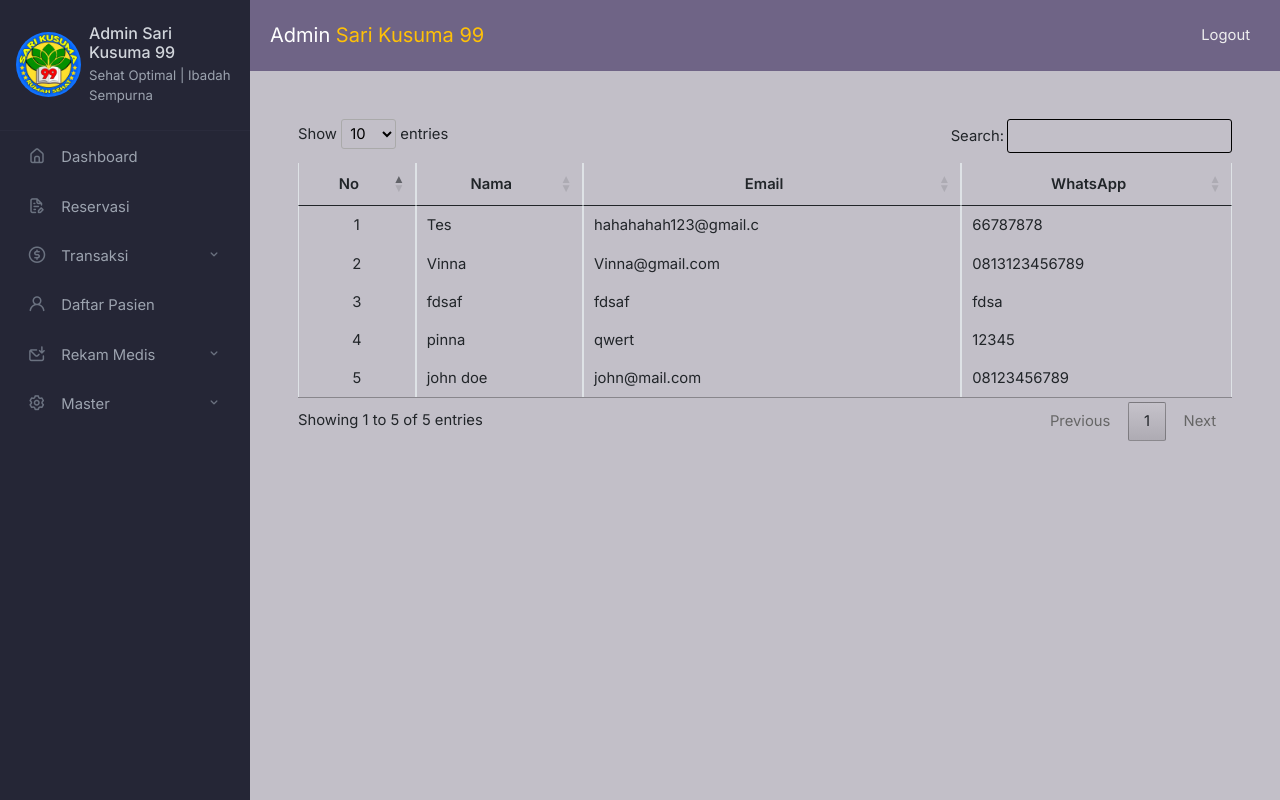
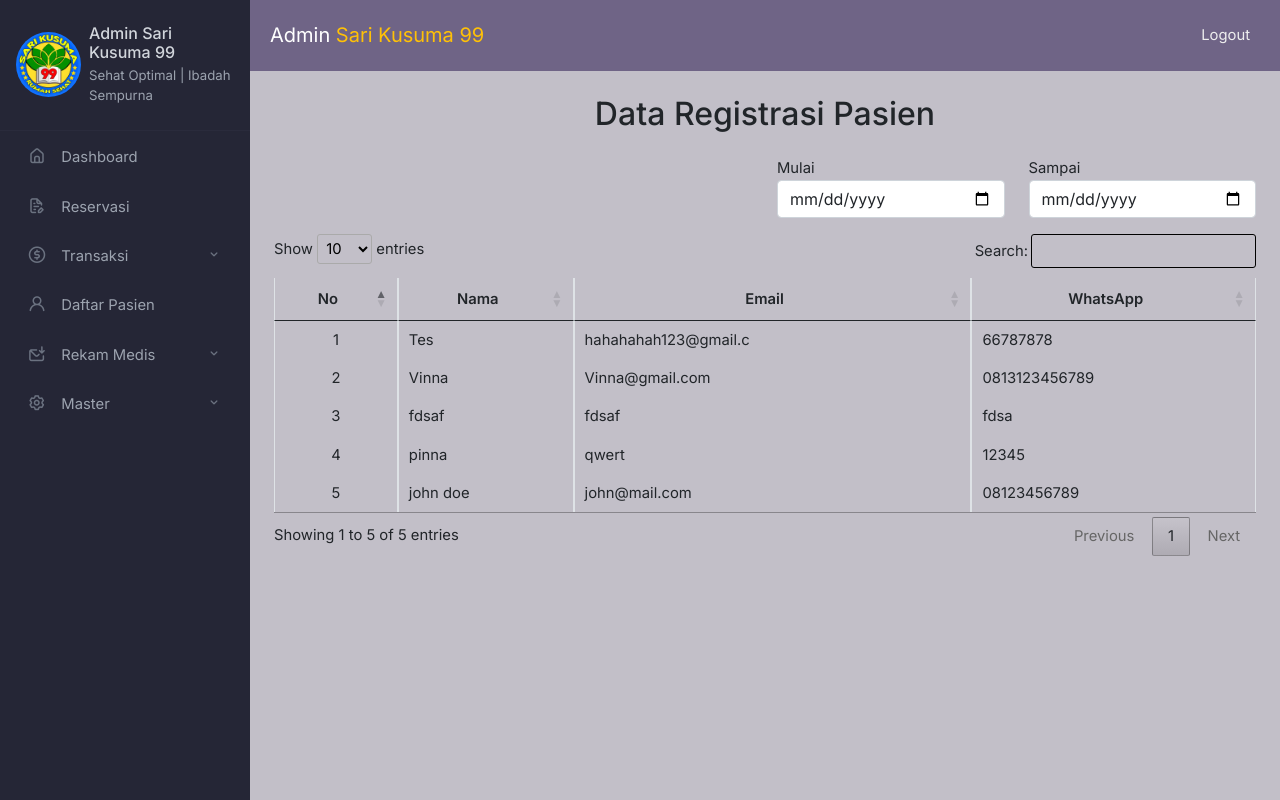
Before and after one commit to maulanaakram919/sarikusuma3, a CodeIgniter app: page /database/index.php/admin/detail_user in a window 1280 px wide. Run offline with CodeIgniter, Linux system fonts and the light colour scheme; a user stored in the database is signed in; data comes from the database, SQL or seed files in the repository; some libraries are stand-ins or nearby versions.

Commit message:
update judul halaman

```diff
--- a/application/controllers/Admin.php
+++ b/application/controllers/Admin.php
@@ -820,4 +820,18 @@ class Admin extends CI_Controller
 		$res = $this->db->get_where('data_user', ['no_ktp' => $cari])->row_array();
 		echo json_encode($res);
 	}
+
+	public function userRegistered()
+	{
+		$mulai = date("d-m-Y", strtotime($this->input->post('mulai')));
+		$sampai = date("d-m-Y", strtotime($this->input->post('sampai')));
+		$resUserRegistered = $this->Admin_model->userRegistered($mulai, $sampai)->result_array();
+		$resReservasi = $this->Admin_model->tableReservasi($mulai, $sampai)->result_array();
+		echo json_encode(
+			[
+				'userRegistered' => $resUserRegistered,
+				'reservasi' => $resReservasi
+			]
+		);
+	}
 }
--- a/application/models/Admin_model.php
+++ b/application/models/Admin_model.php
@@ -118,4 +118,38 @@ class Admin_model extends CI_Model
         $res = $this->db->query($query)->result_array();
         return $res;
     }
+
+
+    public function userRegistered($mulai, $sampai)
+    {
+        $query = "  SELECT
+                    *
+                    FROM
+                    data_user
+                    WHERE
+                    date_created BETWEEN '" . $mulai . "' AND '" . $sampai . "'";
+
+        $res = $this->db->query($query);
+        return $res;
+    }
+    public function tableReservasi($mulai, $sampai)
+    {
+        $query = "  SELECT
+                    *,
+                    reservasi.`status` as status_reservasi
+                    FROM
+                    reservasi
+                    LEFT JOIN
+                    data_user
+                    ON data_user.id = reservasi.id_user
+                    LEFT JOIN
+                    layanan
+                    ON
+                    layanan.id = reservasi.id_layanan
+                    WHERE
+                    tanggal_terapi BETWEEN '" . $mulai . "' AND '" . $sampai . "'";
+
+        $res = $this->db->query($query);
+        return $res;
+    }
 }
--- a/application/views/admin/dataObat.php
+++ b/application/views/admin/dataObat.php
@@ -1,4 +1,9 @@
 <div class="p-4">
+    <div class="row">
+        <div class="col-sm-12 text-center">
+            <h2>Data Vitamin</h2>
+        </div>
+    </div>
     <div class="row mb-3">
 
         <div class="flash mt-5 mb-3">
--- a/application/views/admin/dataTerapis.php
+++ b/application/views/admin/dataTerapis.php
@@ -1,4 +1,9 @@
 <div class="p-4">
+    <div class="row">
+        <div class="col-sm-12 text-center">
+            <h2>Data Terapis</h2>
+        </div>
+    </div>
     <div class="row mb-3">
 
         <div class="flash mt-5 mb-3">
--- a/application/views/admin/detail_user.php
+++ b/application/views/admin/detail_user.php
@@ -1,7 +1,23 @@
-<div class="p-4">
+<div>
     <div class="row">
+        <div class="col-sm-12 text-center">
+            <h2>Data Registrasi Pasien</h2>
+        </div>
+    </div>
+    <div class="row mb-3 mt-3 justify-content-end">
+        <div class="col-sm-3">
+            <label for="">Mulai</label>
+            <input type="date" class="form-control mulai rentang">
+        </div>
+        <div class="col-sm-3">
+            <label for="">Sampai</label>
+            <input type="date" class="form-control sampai rentang">
+        </div>
+    </div>
+    <div class="row">
+
         <div class="col">
-            <table class="table table-bordered tabledata">
+            <table class="table table-bordered tabledata tableUser">
                 <thead>
                     <tr>
                         <th class="text-center align-middle">No</th>
@@ -10,7 +26,7 @@
                         <th class="text-center align-middle">WhatsApp</th>
                     </tr>
                 </thead>
-                <tbody>
+                <tbody class="dataUserRegistered">
                     <?php $i = 1; ?>
                     <?php foreach ($detail_user as $du) : ?>
                         <tr>
--- a/application/views/admin/historyPembayaran.php
+++ b/application/views/admin/historyPembayaran.php
@@ -1,4 +1,9 @@
 <div class="p-4">
+    <div class="row">
+        <div class="col-sm-12 text-center">
+            <h2>Data History Pembayaran</h2>
+        </div>
+    </div>
     <div class="row mb-3">
 
         <div class="flash mt-5 mb-3">
--- a/application/views/admin/layanan.php
+++ b/application/views/admin/layanan.php
@@ -1,4 +1,9 @@
 <div class="p-4">
+    <div class="row">
+        <div class="col-sm-12 text-center">
+            <h2>Data Layanan</h2>
+        </div>
+    </div>
     <div class="row mb-3">
 
         <div class="flash mt-5 mb-3">
--- a/application/views/admin/pasien.php
+++ b/application/views/admin/pasien.php
@@ -2,7 +2,7 @@
     <div class="row mb-3">
         <div class="row">
             <div class="col-sm-12 text-center">
-                <h2>DATA PASIEN</h2>
+                <h2>Data Pasien</h2>
             </div>
         </div>
         <div class="flash mt-5 mb-3">
--- a/application/views/admin/pembayaran.php
+++ b/application/views/admin/pembayaran.php
@@ -1,4 +1,9 @@
 <div class="p-4">
+    <div class="row">
+        <div class="col-sm-12 text-center">
+            <h2>Data Pembayaran</h2>
+        </div>
+    </div>
     <div class="row mb-3">
 
         <div class="flash mt-5 mb-3">
--- a/assets/js/script.js
+++ b/assets/js/script.js
@@ -700,7 +700,7 @@ $(document).ready(function () {
 
 
     function updateNota(id_reservasi) {
-        console.log(id_reservasi)
+
         $.ajax({
             url: base_url + "/admin/detNota",
             type: 'post',
@@ -971,6 +971,265 @@ $(document).ready(function () {
     $.fn.modal.Constructor.prototype._enforceFocus = function () { };
 
 
+    $('.rentang').change(function () {
+        let mulai = $('.mulai').val();
+        let sampai = $('.sampai').val();
+
+        $.ajax({
+            url: base_url + "/admin/userRegistered",
+            type: 'post',
+            dataType: 'json',
+            data: {
+                mulai: mulai,
+                sampai: sampai
+            },
+            beforeSend: function () {
+
+            },
+            success: function (data) {
+                $('.dataUserRegistered').html('');
+                $('.tableReservasi').html('');
+                let isi = '';
+                let no = 1;
+                data.userRegistered.forEach(e => {
+                    isi += `  <tr>
+                                <td class="text-center">`+ no + `</td>
+                                <td>`+ e.nama + `</td>
+                                <td>`+ e.email + `></td>
+                                <td>`+ e.whatsapp + `</td>
+                            </tr>`;
+                    no++;
+                });
+                data.reservasi.forEach(e => {
+                    let jk = e.jk == 'P' ? 'Pria' : 'Wanita';
+                    let status = e.status_reservasi == 1 ? 'Selesai' : 'Menunggu';
+                    let color = e.status_reservasi == 1 ? 'success' : 'danger';
+                    isi += `   <tr>
+                                    <td class="align-middle text-center">`+ no + `</td>
+                                    <td class="align-middle">`+ e.nama + `</td>
+                                    <td class="align-middle text-center">`+ e.tgl_lahir + `</td>
+                                    <td class="align-middle text-center"><?= hitung_umur(`+ e.tgl_lahir + `) ?></td>
+
+                                    <td class="align-middle text-center">`+ jk + `</td>
+
+
+                                    <td class="align-middle">`+ e.layanan + `</td>
+                                    <td class="align-middle">`+ e.tanggal_terapi + `</td>
+                                    <td class="align-middle text-`+ color + `">` + status + `</td>
+
+
+                                    <td class="align-middle p-2">
+                                        <button class="btn btn-sm btn-info mx-1" data-toggle="modal" data-target="#editReservasi<?= $d['id_reservasi'] ?>">Edit</button>
+
+                                        <div class="modal fade" id="editReservasi<?= $d['id_reservasi'] ?>" tabindex="-1" role="dialog" aria-labelledby="exampleModalLabel" aria-hidden="true">
+                                            <div class="modal-dialog modal-lg" role="document">
+                                                <div class="modal-content">
+                                                    <div class="modal-header">
+                                                        <h5 class="modal-title" id="exampleModalLabel">Edit Data Reservasi</h5>
+                                                        <button type="button" class="close" data-dismiss="modal" aria-label="Close">
+                                                            <span aria-hidden="true">&times;</span>
+                                                        </button>
+                                                    </div>
+                                                    <form action="<?= $d['status'] == 1 ?  ''  : base_url('admin/editReservasi') ?>" method="POST">
+                                                        <div class="modal-body">
+                                                            <div class="form-group">
+                                                                <input type="text" value="<?= $d['id_reservasi'] ?>" hidden name="id">
+                                                            </div>
+                                                            <div class="row">
+                                                                <div class="col">
+                                                                    <div class="smaller">
+                                                                        <div class="row text-dark">
+                                                                            <div class="col-sm-2">
+                                                                                <p>Nama</p>
+                                                                            </div>
+                                                                            <div class="col-sm-1 text-center">
+                                                                                <p>:</p>
+                                                                            </div>
+                                                                            <div class="col-sm-2">
+                                                                                <p><?= $d['nama'] ?></p>
+                                                                            </div>
+                                                                            <div class="col-sm-1"></div>
+                                                                            <div class="col-sm-2">
+                                                                                <p>Tanggal Lahir</p>
+                                                                            </div>
+                                                                            <div class="col-sm-1 text-center">
+                                                                                <p>:</p>
+                                                                            </div>
+                                                                            <div class="col-sm-2">
+                                                                                <p><?= $d['tgl_lahir'] ?></p>
+                                                                            </div>
+                                                                        </div>
+                                                                        <div class="row text-dark">
+                                                                            <div class="col-sm-2">
+                                                                                <p>Email</p>
+                                                                            </div>
+                                                                            <div class="col-sm-1 text-center">
+                                                                                <p>:</p>
+                                                                            </div>
+                                                                            <div class="col-sm-2">
+                                                                                <p><?= $d['email'] ?></p>
+                                                                            </div>
+                                                                            <div class="col-sm-1"></div>
+                                                                            <div class="col-sm-2">
+                                                                                <p>Agama</p>
+                                                                            </div>
+                                                                            <div class="col-sm-1 text-center">
+                                                                                <p>:</p>
+                                                                            </div>
+                                                                            <div class="col-sm-2">
+                                                                                <p><?= $d['agama'] ?></p>
+                                                                            </div>
+                                                                        </div>
+                                                                        <div class="row text-dark">
+                                                                            <div class="col-sm-2">
+                                                                                <p>Whatsapp</p>
+                                                                            </div>
+                                                                            <div class="col-sm-1 text-center">
+                                                                                <p>:</p>
+                                                                            </div>
+                                                                            <div class="col-sm-2">
+                                                                                <p><?= $d['whatsapp'] ?></p>
+                                                                            </div>
+                                                                            <div class="col-sm-1"></div>
+                                                                            <div class="col-sm-2">
+                                                                                <p>Jenis Kelamin</p>
+                                                                            </div>
+                                                                            <div class="col-sm-1 text-center">
+                                                                                <p>:</p>
+                                                                            </div>
+                                                                            <div class="col-sm-2">
+                                                                                <p><?= $d['jk'] == 'W' ? 'Wanita' : 'Pria'; ?></p>
+
+                                                                            </div>
+                                                                        </div>
+                                                                        <div class="row text-dark">
+                                                                            <div class="col-sm-2">
+                                                                                <p>Alamat</p>
+                                                                            </div>
+                                                                            <div class="col-sm-1 text-center">
+                                                                                <p>:</p>
+                                                                            </div>
+                                                                            <div class="col-sm-2">
+                                                                                <p><?= $d['alamat'] ?></p>
+                                                                            </div>
+                                                                            <div class="col-sm-1"></div>
+                                                                            <div class="col-sm-2">
+                                                                                <p>Kota</p>
+                                                                            </div>
+                                                                            <div class="col-sm-1 text-center">
+                                                                                <p>:</p>
+                                                                            </div>
+                                                                            <div class="col-sm-2">
+                                                                                <p><?= $d['kota'] ?></p>
+                                                                            </div>
+                                                                        </div>
+                                                                        <div class="row text-dark">
+                                                                            <div class="col-sm-2">
+                                                                                <p>Provinsi</p>
+                                                                            </div>
+                                                                            <div class="col-sm-1 text-center">
+                                                                                <p>:</p>
+                                                                            </div>
+                                                                            <div class="col-sm-2">
+                                                                                <p><?= $d['provinsi'] ?></p>
+                                                                            </div>
+                                                                            <div class="col-sm-1"></div>
+                                                                            <div class="col-sm-2">
+                                                                                <p>Negara</p>
+                                                                            </div>
+                                                                            <div class="col-sm-1 text-center">
+                                                                                <p>:</p>
+                                                                            </div>
+                                                                            <div class="col-sm-2">
+                                                                                <p><?= $d['negara'] ?></p>
+                                                                            </div>
+                                                                        </div>
+                                                                    </div>
+                                                                </div>
+                                                            </div>
+
+                                                            <hr>
+                                                            <div class="row">
+                                                                <div class="col-sm-2">
+                                                                    <label class="mt-3" for="">Tujuan Terapi</label>
+                                                                </div>
+                                                                <div class="col-sm-5">
+                                                                    <select name="terapi" <?= $d['status'] == 1 ? 'disabled' : '' ?> id="" class="form-control" required>
+
+                                                                        <?php foreach ($layanan as $l) : ?>
+                                                                            <option <?= $l['id'] == $d['id_layanan'] ? 'selected' : '' ?> value="<?= $l['id'] ?>"><?= $l['layanan'] ?></option>
+                                                                        <?php endforeach; ?>
+
+                                                                    </select>
+                                                                </div>
+                                                            </div>
+                                                            <div class="row">
+                                                                <div class="col-sm-2">
+                                                                    <label class="mt-3" for="">Tanggal Terapi</label>
+                                                                </div>
+                                                                <div class="col-sm-5">
+                                                                    <div class="input-group date">
+                                                                        <input type="text" <?= $d['status'] == 1 ? 'disabled' : '' ?> required name="tanggal_terapi" class="form-control datepicker mt-2" value="<?= $d['tanggal_terapi'] ?>">
+                                                                        <div class="input-group-addon">
+                                                                            <span class="glyphicon glyphicon-th"></span>
+                                                                        </div>
+                                                                    </div>
+                                                                </div>
+                                                            </div>
+                                                            <div class="row">
+                                                                <div class="col-sm-2">
+                                                                    <label class="mt-3" for="">Status</label>
+                                                                </div>
+                                                                <div class="col-sm-5">
+                                                                    <div class="input-group status">
+                                                                        <select name="status" <?= $d['status'] == 1 ? 'disabled' : '' ?> id="" class="form-control mt-2" required>
+                                                                            <?php if ($d['status'] == 1) : ?>
+                                                                                <option value="1">Selesai</option>
+                                                                                <option value="0">Menunggu</option>
+                                                                            <?php else : ?>
+                                                                                <option value="0">Menunggu</option>
+                                                                                <option value="1">Selesai</option>
+                                                                            <?php endif ?>
+                                                                        </select>
+                                                                    </div>
+                                                                </div>
+                                                            </div>
+
+
+                                                        </div>
+                                                        <div class="modal-footer">
+                                                            <button type="button" class="btn btn-secondary" data-dismiss="modal">Close</button>
+                                                            <span class="d-inline-block" tabindex="0" data-toggle="tooltip" title="<?= $d['status'] == 1 ? 'Status yang sudah selesai, tidak dapat diupdate' : '' ?>">
+                                                                <button type="submit" <?= $d['status'] == 1 ? 'disabled' : '' ?> class="btn btn-primary">Update</button>
+                                                            </span>
+                                                        </div>
+                                                    </form>
+                                                </div>
+                                            </div>
+                                        </div>
+                                        <button data-delete="<?= $d['id_reservasi'] ?>" class="btn btn-danger deleteReservasi btn-sm">Delete</button>
+                                    </td>
+                                </tr>`;
+                });
+
+                $('.dataUserRegistered').html(isi);
+                $('.tableReservasi').html(isi);
+
+
+
+
+            }
+        })
+    })
+    function getDate() {
+        var today = new Date();
+
+        document.getElementsByClassName("sampai").value = ('0' + (today.getMonth() + 1)).slice(-2) + '/' + ('0' + today.getDate()).slice(-2) + '/' + today.getFullYear();
+
+
+    }
+
+
 
 
 
```
Also changed, not shown: application/views/admin/pemeriksaan.php (+10 -0 lines), application/views/admin/reservasi.php (+12 -2 lines).
